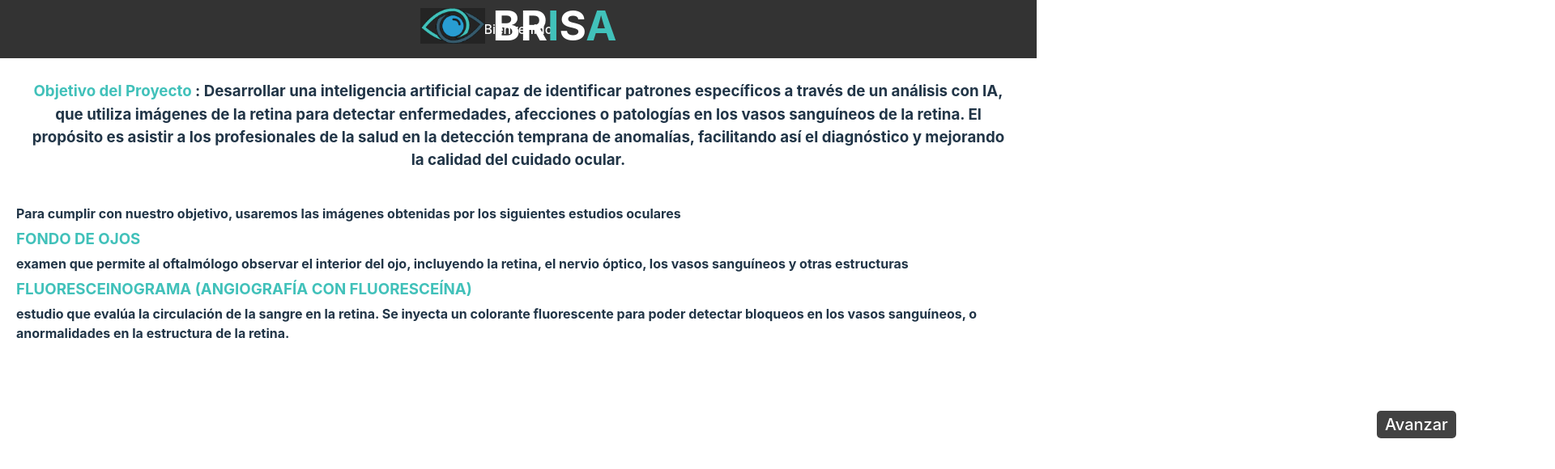
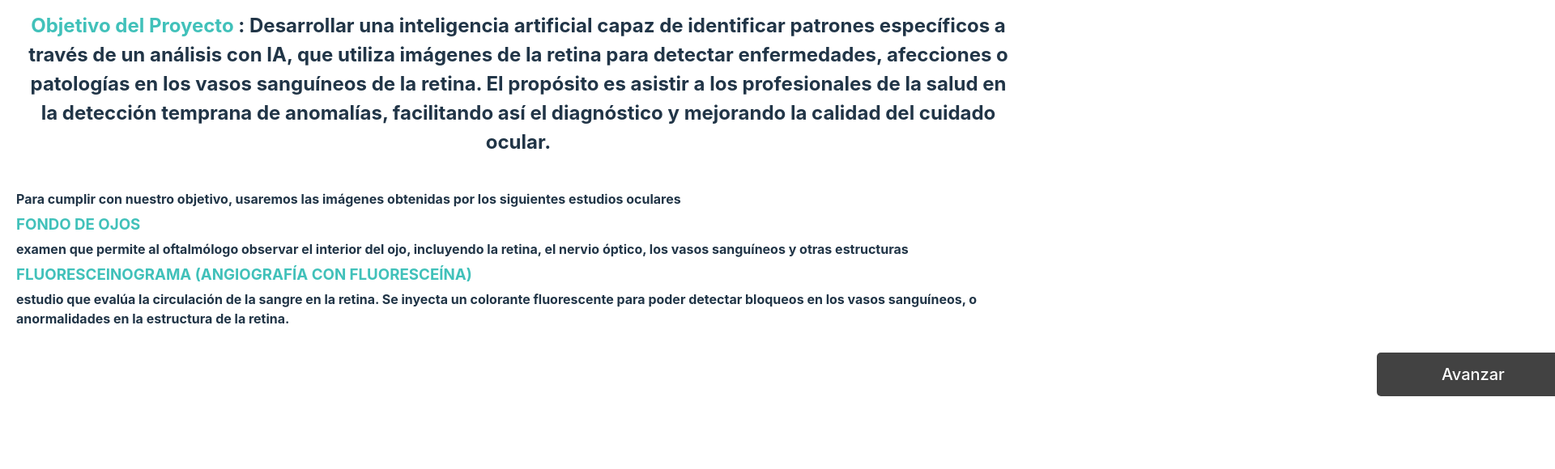
Before and after one commit to francodiiorio/Retina-Diagnosis-AI, a React (Vite) app: page / in a window 1280 px wide. Shown: the top 580 px of the page at 81% size, 1920 px wide, since content can reach past the window. Built offline with nearby package versions, Linux system fonts and the light colour scheme.

Commit message:
Cree una NatBar selectiva

```diff
--- a/src/App.jsx
+++ b/src/App.jsx
@@ -1,14 +1,15 @@
-// src/App.jsx
 import { BrowserRouter as Router, Route, Routes } from 'react-router-dom';
 import NavBar from './NavBar/NavBar';
 import Bienvenido from '../src/Bienvenida/Bienvenido';
 import LoginScreen from '../src/Login/LoginScreen';
 import RegisterScreen from '../src/Login/RegisterScreen';
-
+import NavBarSelectiva from './NavBar/NavBarSelectiva';
 function App() {
   return (
     <Router>
-      <NavBar />
+      <NavBarSelectiva>
+        <NavBar />
+      </NavBarSelectiva>
       <Routes>
         <Route path="/" element={<Bienvenido />} />
         <Route path="/Login" element={<LoginScreen />} />
--- a/src/Bienvenida/Bienvenido.jsx
+++ b/src/Bienvenida/Bienvenido.jsx
@@ -21,12 +21,12 @@ function Bienvenido() {
           <span className={styles.desColor}>A</span>
         </h1>
       </div>
-      <h3 className={styles.Descripcion}>
+      <h2 className={styles.Descripcion}>
         <span className={styles.desColor}>Objetivo del Proyecto </span>: Desarrollar una inteligencia artificial capaz de identificar patrones específicos
         a través de un análisis con IA, que utiliza imágenes de la retina para detectar enfermedades, afecciones o patologías en
         los vasos sanguíneos de la retina. El propósito es asistir a los profesionales de la salud en la detección temprana de anomalías,
         facilitando así el diagnóstico y mejorando la calidad del cuidado ocular.
-      </h3>
+      </h2>
       <h4 className={styles.Objetivo}>Para cumplir con nuestro objetivo, usaremos las imágenes obtenidas por los siguientes estudios oculares
       </h4>
       <h3 className={styles.titulosEstudios}>FONDO DE OJOS</h3>
--- a/src/Bienvenida/Bienvenido.module.css
+++ b/src/Bienvenida/Bienvenido.module.css
@@ -61,7 +61,7 @@
     position: absolute;
     bottom: 40px;
     left: 1700px;
-    padding: 5px 10px;
+    padding: 15px 80px;
     font-size: 20px;
     background-color: #424242;
     color: white;
--- a/src/Login/Login.module.css
+++ b/src/Login/Login.module.css
@@ -2,8 +2,8 @@
     position: relative;
     padding: 20px;
     display: flex;
-    left: 190%;
-    top: -30px;
+    left: 220%;
+    top: -50px;
     flex-direction: column;
     justify-content: center;
     align-items: center;
--- /dev/null
+++ b/src/NavBar/NavBarSelectiva.jsx
@@ -0,0 +1,27 @@
+import React, { useEffect, useState } from 'react'
+import { useLocation } from 'react-router-dom'
+const NavBarSelectiva = ({ children }) => {
+
+    const location = useLocation();
+
+    const [mostrarNavBar, setMostrarNavBar] = useState(false)
+
+    useEffect(() => {
+        console.log('Location' + location.pathname);
+        if (location.pathname === '/Login'
+            || location.pathname === '/'
+        ) {
+            setMostrarNavBar(false)
+        } else {
+            setMostrarNavBar(true)
+        }
+    }, [location.pathname])
+
+    return (
+        <div>
+            {mostrarNavBar && children}
+        </div>
+    )
+}
+
+export default NavBarSelectiva
```
